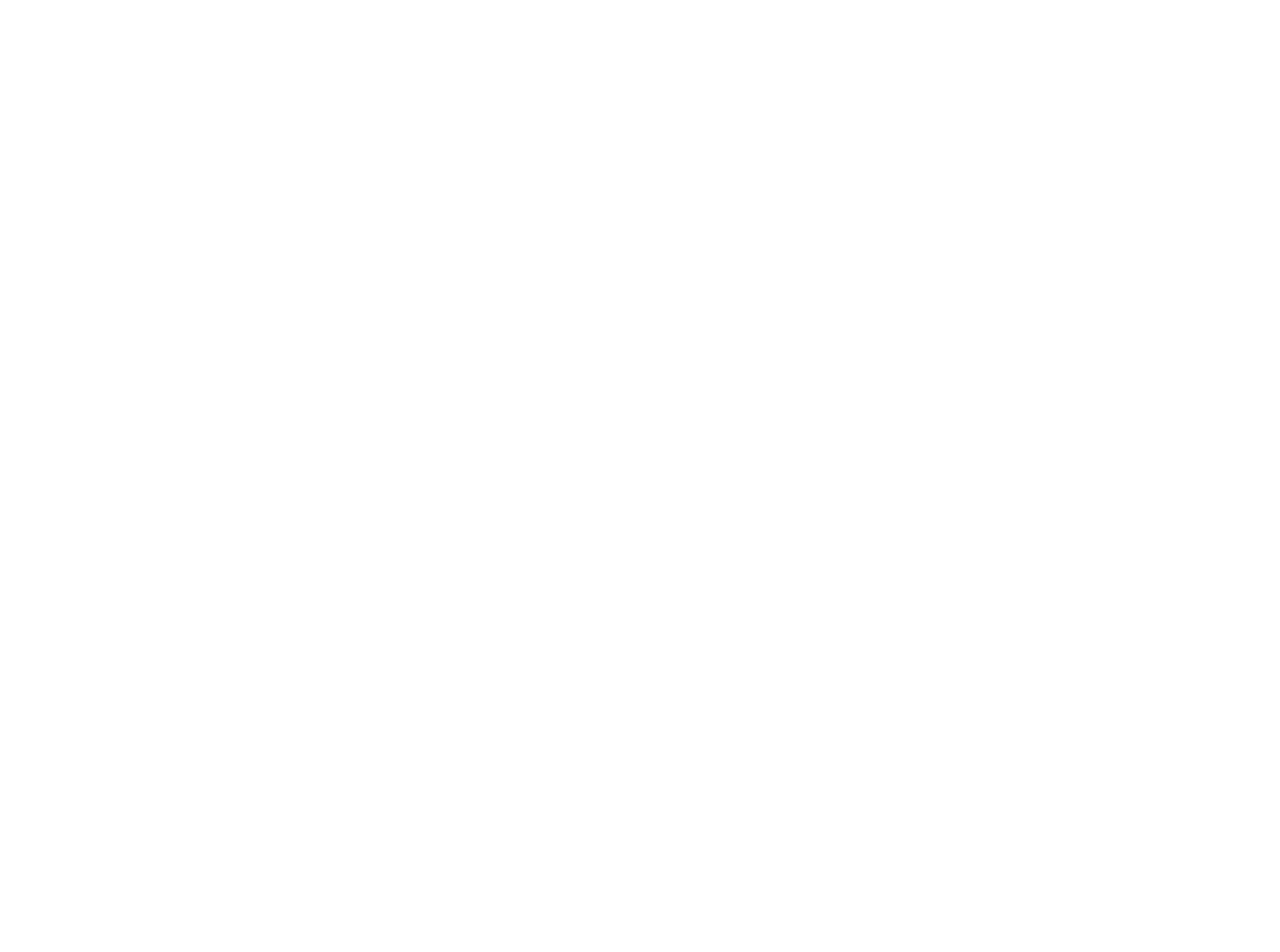
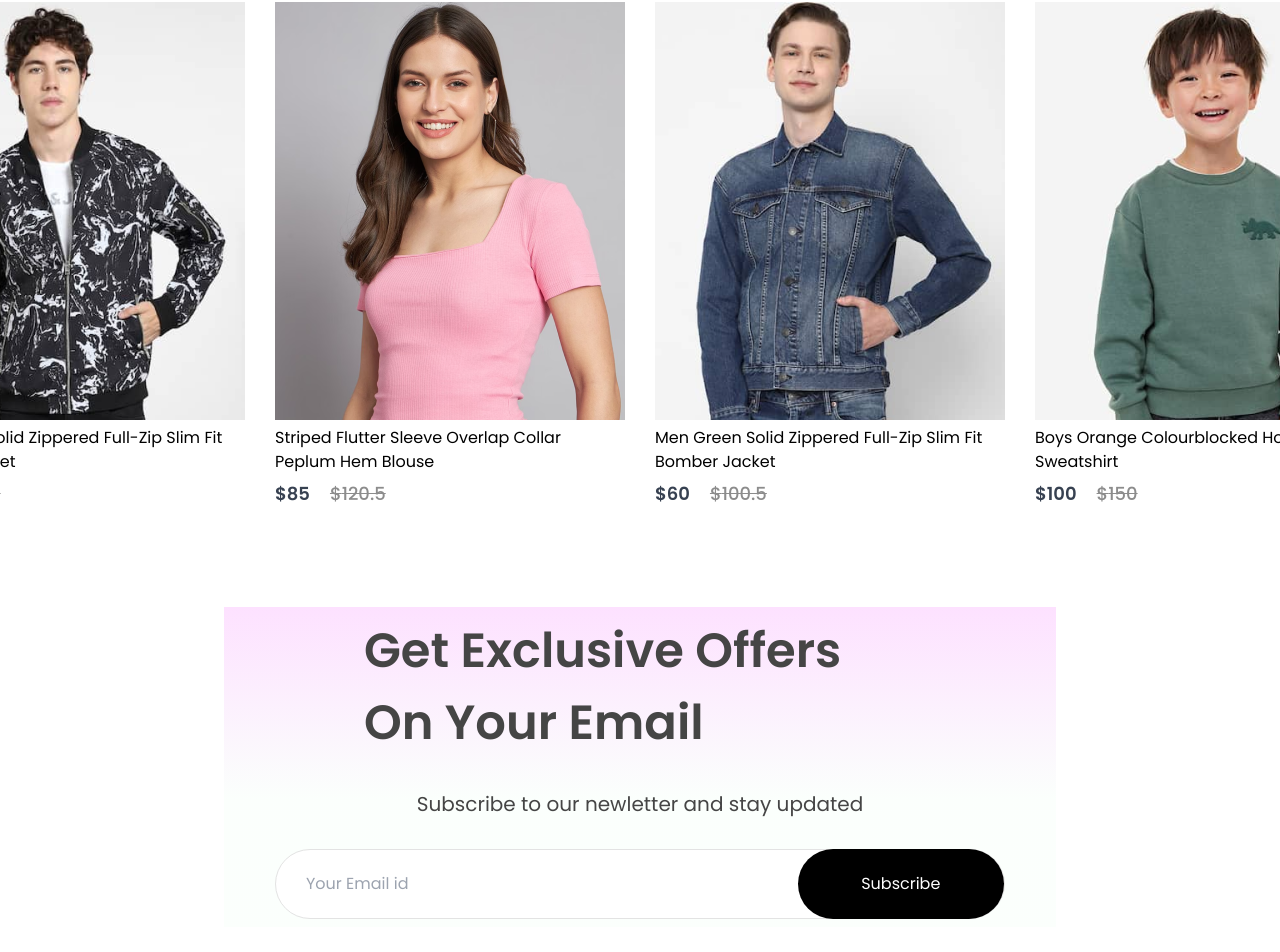
Before and after one commit to kabolindustrie/E-commerce, a React (Create React App) app: page / in a window 1280 px wide. Shown: the part 2928-3880 px from the top of the page. Before the commit the page ends 2247 px from the top, so only its background shows below. Built offline with nearby package versions, Linux system fonts and the light colour scheme.

Commit message:
creation de newsLetter au cas où le client en a besoin

```diff
--- /dev/null
+++ b/src/Components/NewCollections/NewCollections.css
@@ -0,0 +1,24 @@
+.new-collections {
+  display: flex;
+  flex-direction: column;
+  align-items: center;
+  gap: 10px;
+  margin-bottom: 100px;
+}
+.new-collections h1 {
+  color: #171717;
+  font-size: 3rem;
+  font-weight: 600;
+}
+.new-collections hr{
+  width: 200px;
+  height: 6px;
+  border-radius: 10px;
+  background: #252525;
+}
+.collections  {
+  display: grid;
+  grid-template-columns:  1fr 1fr 1fr 1fr;
+  margin-top: 50px;
+  gap: 30px;
+}
--- /dev/null
+++ b/src/Components/NewCollections/NewCollections.jsx
@@ -0,0 +1,20 @@
+import React from 'react'
+import './NewCollections.css'
+import new_collection from '../Assets/new_collections'
+import Item from '../Item/Item'
+
+const NewCollections = () => {
+  return (
+    <div className='new-collections'>
+      <h1>NEW COLLECTIONS</h1>
+      <hr />
+      <div className="collections">
+        {new_collection.map((item, i) => {
+          return <Item  key={i} name={item.name} image={item.image} new_price={item.new_price} old_price={item.old_price} />
+        })}
+      </div>
+    </div>
+  )
+}
+
+export default NewCollections
--- /dev/null
+++ b/src/Components/NewsLetter/NewLetter.css
@@ -0,0 +1,50 @@
+.newsletter {
+  width: 65%;
+  height: 40vh;
+  display: flex;
+  flex-direction: column;
+  align-items: center;
+  justify-content: center;
+  margin: auto;
+  padding: 0px 140px;
+  margin-bottom: 150px;
+  background: linear-gradient(180deg, #fde1ff 0%, #e1ffea22 60%);
+  gap: 30px;
+}
+.newsletter h1 {
+  color: #454545;
+  font-size: 3rem;
+  font-weight: 600;
+}
+.newsletter p {
+  color: #454545;
+  font-size: 20px;
+}
+.newsletter div {
+  display: flex;
+  align-items: center;
+  justify-content: space-between;
+  background: white;
+  width: 730px;
+  height: 70px;
+  border-radius: 80px;
+  border: 1px solid #e3e3e3;
+}
+.newsletter input {
+  width: 500px;
+  margin-left: 30px;
+  border: none;
+  outline: none;
+  color: #616161;
+  font-family: poppins;
+  font-size: 16px;
+}
+.newsletter div button {
+  width: 210px;
+  height: 70px;
+  border-radius: 80px;
+  background: black;
+  color: white;
+  font-size: 16px;
+  cursor: pointer;
+}
--- /dev/null
+++ b/src/Components/NewsLetter/NewLetter.jsx
@@ -0,0 +1,17 @@
+import React from 'react'
+import './NewLetter.css'
+
+const NewLetter = () => {
+  return (
+    <div className='newsletter'>
+      <h1>Get Exclusive Offers On Your Email</h1>
+      <p>Subscribe to our newletter and stay updated</p>
+      <div>
+        <input type="email" placeholder='Your Email id' />
+        <button>Subscribe</button>
+      </div>
+    </div>
+  )
+}
+
+export default NewLetter
--- a/src/Pages/Shop.jsx
+++ b/src/Pages/Shop.jsx
@@ -2,6 +2,8 @@
 import Hero from '../Components/Hero/Hero'
 import Popular from '../Components/Popular/Popular'
 import Offers from '../Components/Offers/Offers'
+import NewCollections from '../Components/NewCollections/NewCollections'
+import NewLetter from '../Components/NewsLetter/NewLetter'
 
 const Shop = () => {
   return (
@@ -9,6 +11,8 @@
       <Hero />
       <Popular />
       <Offers />
+      <NewCollections />
+      <NewLetter />
     </div>
   )
 }
```
